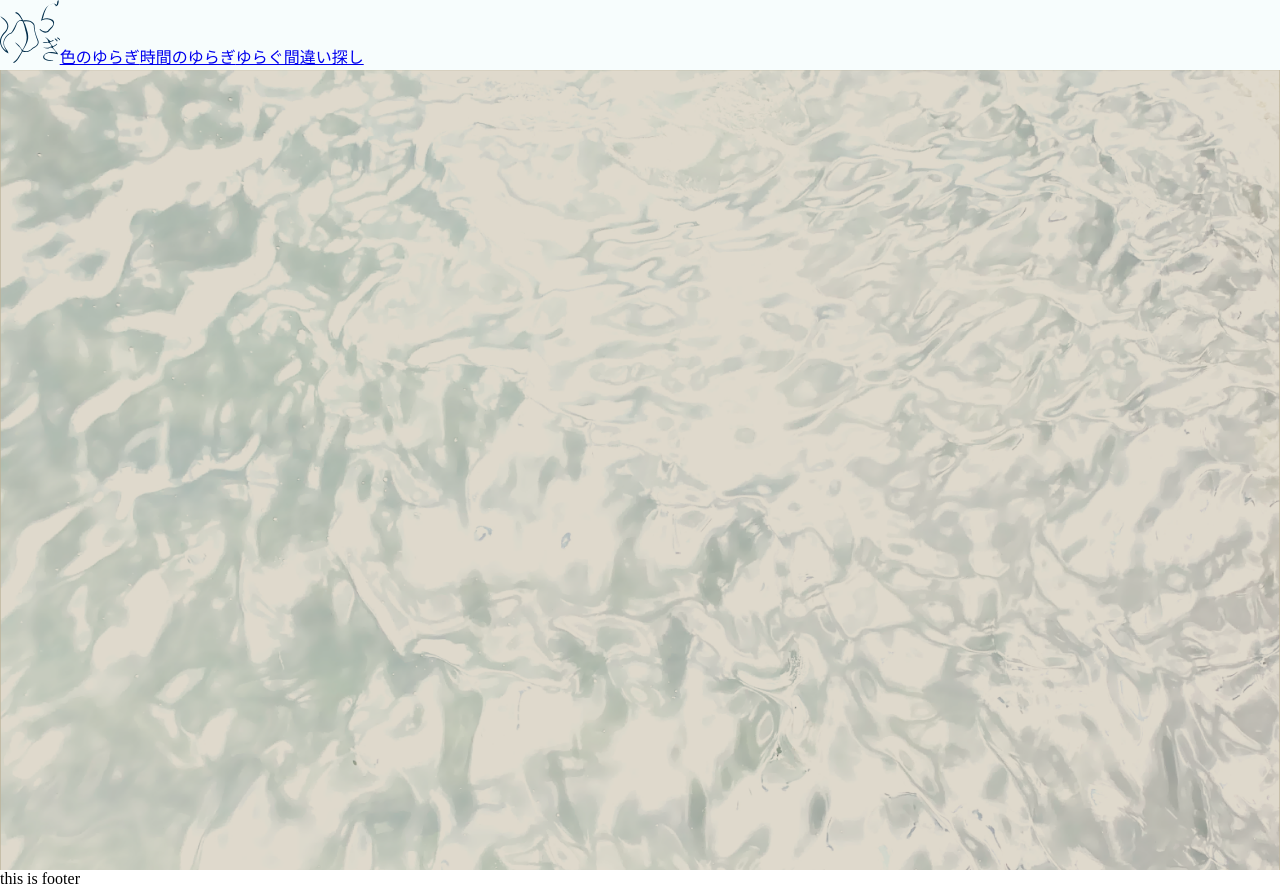
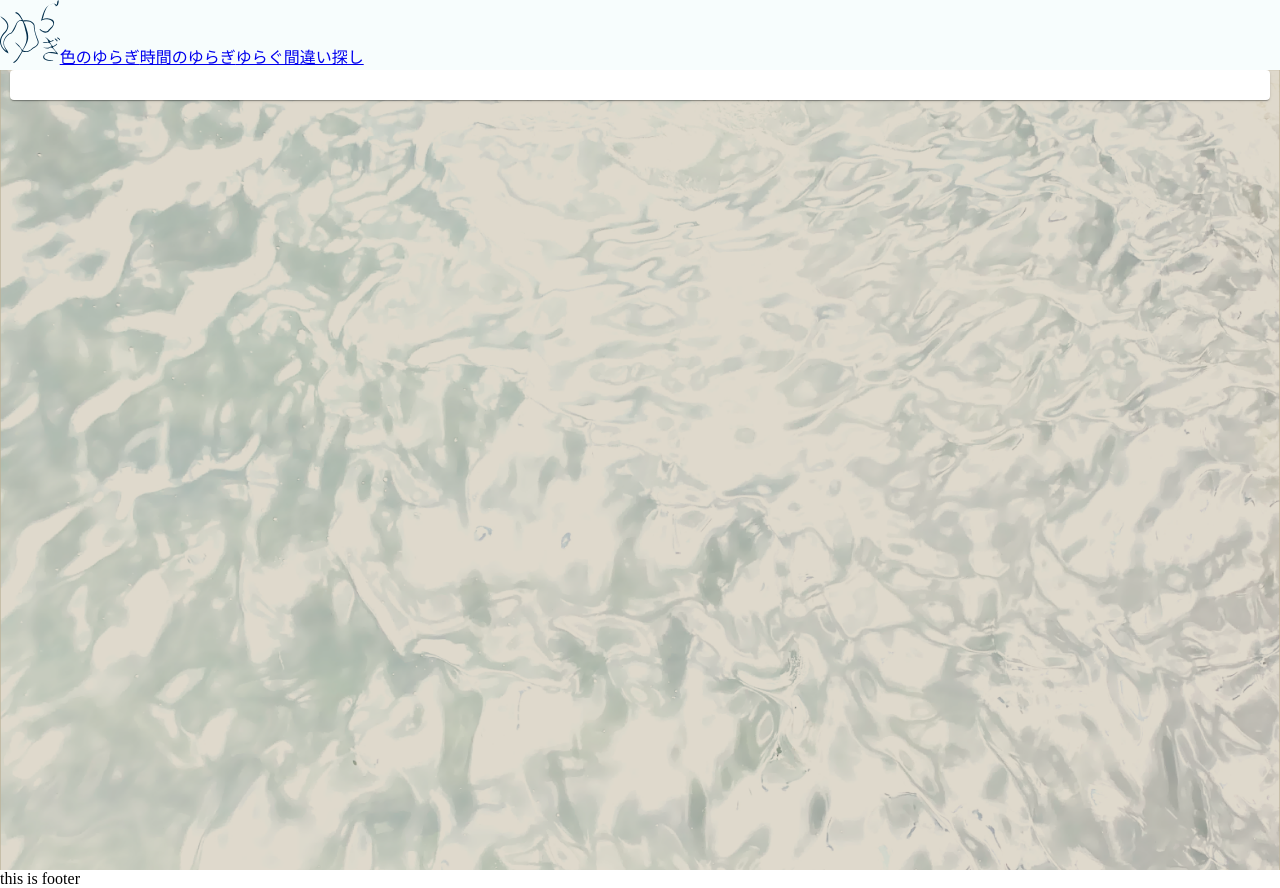
Before and after one commit to designingplusnine/komafes-2021, a Next.js app: page /diff in a window 1280 px wide. Built offline with nearby package versions, Linux system fonts and the light colour scheme.

Commit message:
added padding to paper component

```diff
--- a/pages/diff.tsx
+++ b/pages/diff.tsx
@@ -1,11 +1,12 @@
 import { Contents } from '../components/DiffPage/contents';
 import { NextPage } from 'next';
 import { Paper } from '@material-ui/core';
+import paperStyles from '../styles/pages/Paper.module.scss';
 import styles from '../styles/pages/Diff.module.scss';
 
 const Diff: NextPage = () => (
   <div className={styles.container}>
-    <Paper>
+    <Paper className={paperStyles.paper}>
       <Contents />
     </Paper>
   </div>
--- /dev/null
+++ b/styles/pages/Paper.module.scss
@@ -0,0 +1,3 @@
+.paper {
+  padding: 15px;
+}
```
